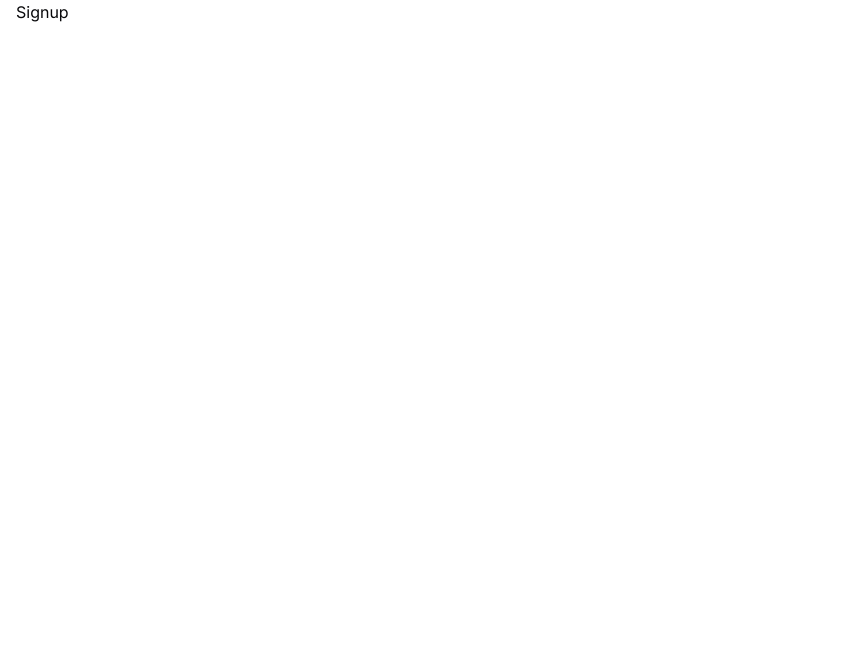
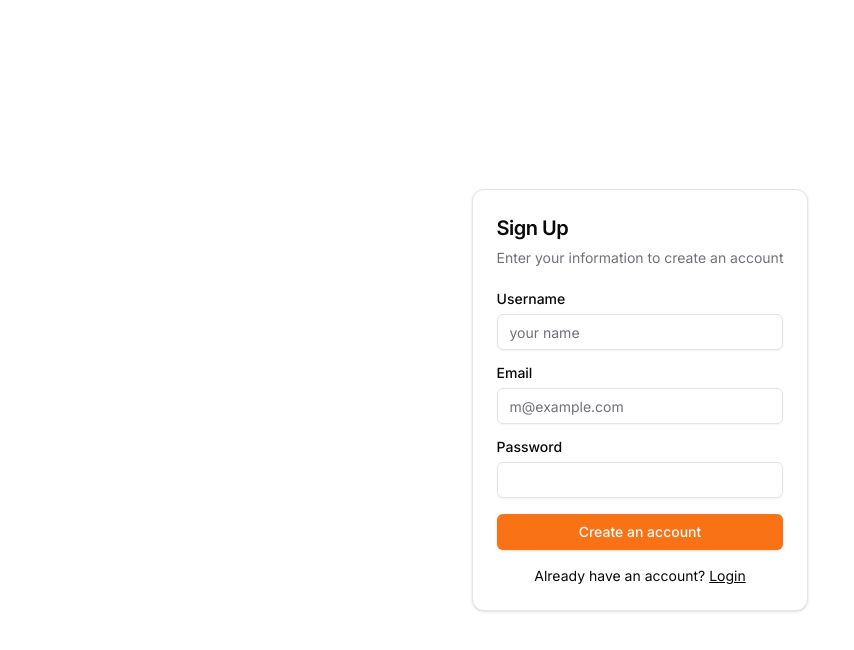
Before and after one commit to MuhammadKaifNazeer/plasio, a Next.js app: page /signup in a window 1280 px wide. Shown: the top 650 px of the page, without its empty margins (0-854 px from the left). Built offline with nearby package versions, Linux system fonts and the light colour scheme.

Commit message:
completed signup page ui

```diff
--- a/src/app/login/page.tsx
+++ b/src/app/login/page.tsx
@@ -1,7 +1,7 @@
 import { LoginForm } from "@/components/LoginForm/LoginForm";
 import React from "react";
 
-const LogIn = () => {
+const Login = () => {
   return (
     <>
       <div className="flex items-center justify-center h-screen">
@@ -11,4 +11,4 @@
   );
 };
 
-export default LogIn;
+export default Login;
--- a/src/app/signup/page.tsx
+++ b/src/app/signup/page.tsx
@@ -1,9 +1,12 @@
+import { SignupForm } from "@/components/SignupForm/SignupForm";
 import React from "react";
 
 const Signup = () => {
   return (
     <>
-      <div className="px-4">Signup</div>
+      <div className="flex items-center justify-center h-screen">
+        <SignupForm/>
+      </div>
     </>
   );
 };
--- /dev/null
+++ b/src/components/SignupForm/SignupForm.tsx
@@ -0,0 +1,55 @@
+import Link from "next/link";
+
+import { Button } from "@/components/ui/button";
+import {
+  Card,
+  CardContent,
+  CardDescription,
+  CardHeader,
+  CardTitle,
+} from "@/components/ui/card";
+import { Input } from "@/components/ui/input";
+import { Label } from "@/components/ui/label";
+
+export function SignupForm() {
+  return (
+    <Card className="mx-auto max-w-sm">
+      <CardHeader>
+        <CardTitle className="text-xl">Sign Up</CardTitle>
+        <CardDescription>
+          Enter your information to create an account
+        </CardDescription>
+      </CardHeader>
+      <CardContent>
+        <div className="grid gap-4">
+          <div className="grid gap-2">
+            <Label htmlFor="username">Username</Label>
+            <Input id="username" placeholder="your name" required />
+          </div>
+          <div className="grid gap-2">
+            <Label htmlFor="email">Email</Label>
+            <Input
+              id="email"
+              type="email"
+              placeholder="m@example.com"
+              required
+            />
+          </div>
+          <div className="grid gap-2">
+            <Label htmlFor="password">Password</Label>
+            <Input id="password" type="password" />
+          </div>
+          <Button type="submit" className="w-full">
+            Create an account
+          </Button>
+        </div>
+        <div className="mt-4 text-center text-sm">
+          Already have an account?{" "}
+          <Link href="/login" className="underline">
+            Login
+          </Link>
+        </div>
+      </CardContent>
+    </Card>
+  );
+}
```
